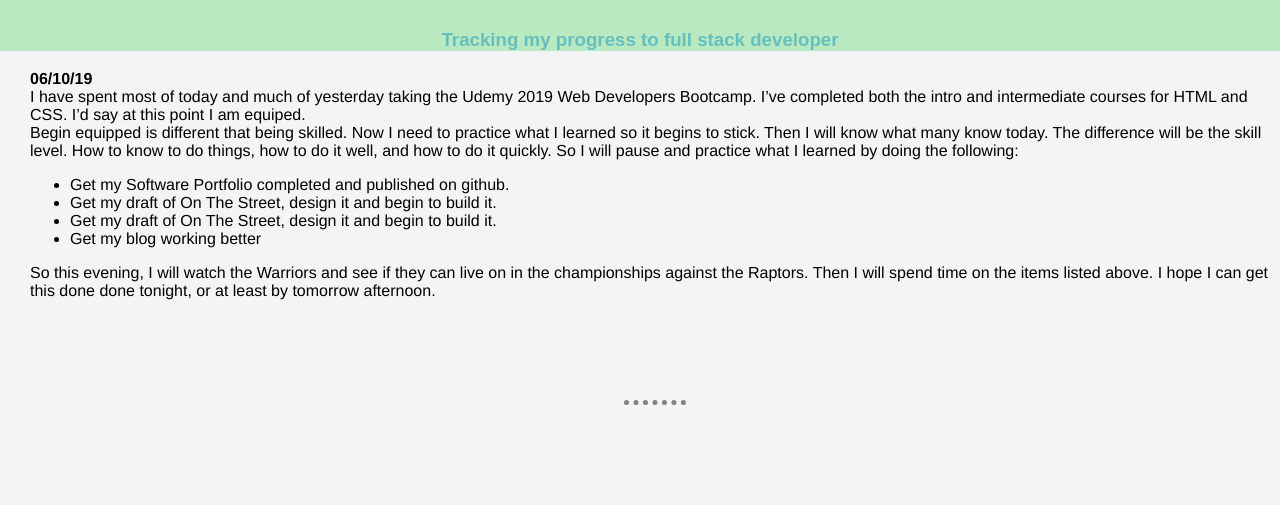
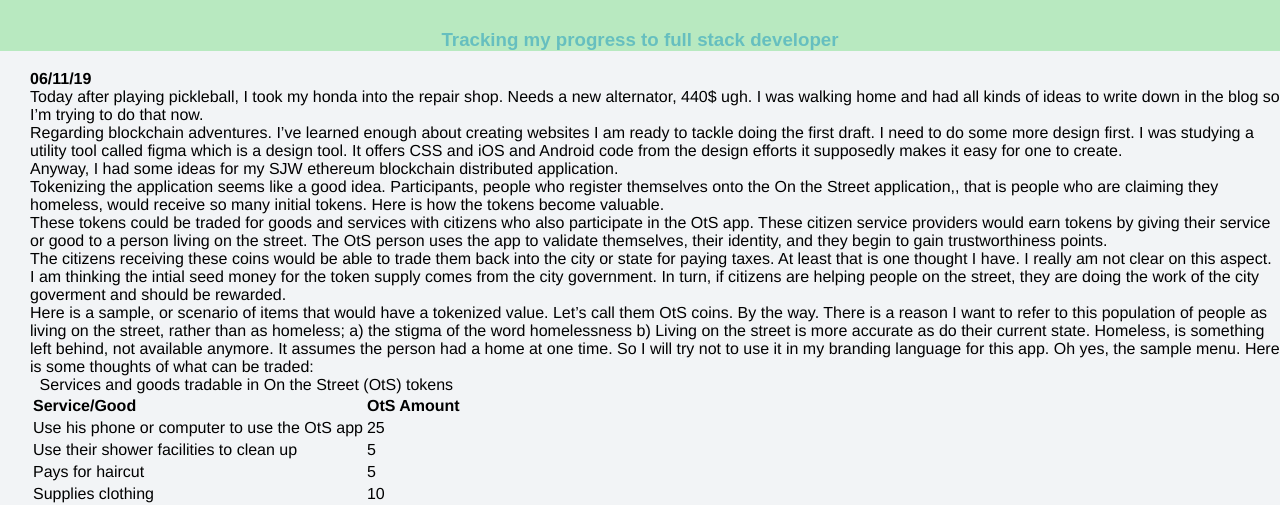
Before and after one commit to mikehinesworld/cv, a plain HTML site: page blog.html in a window 1280 px wide. Shown: the part 266-771 px from the top of the page. Drawn offline with Linux system fonts and the light colour scheme.

Commit message:
Cosmetic changes
hope it is getting better

```diff
--- a/blog.html
+++ b/blog.html
@@ -12,6 +12,68 @@
     <img class="blogpic" src="img/mikehines.jpg" alt="">
     <h2>Mike's Blog</h2>
     <h3>Tracking my progress to full stack developer</h3>
+  </div>
+  <div class="logentry">
+    <strong>06/11/19</strong>
+    <br>
+    Today after playing pickleball, I took my honda into the repair shop. Needs a new alternator, 440$ ugh. I was walking home and had all kinds of ideas to write down in the blog so I’m trying to do that now.
+    <br>
+    Regarding blockchain adventures. I’ve learned enough about creating websites I am ready to tackle doing the first draft. I need to do some more design first. I was studying a utility tool called figma which is a design tool. It offers CSS and iOS
+    and Android code from the design efforts it supposedly makes it easy for one to create.
+    <br>
+    Anyway, I had some ideas for my SJW ethereum blockchain distributed application.
+    <br>
+    Tokenizing the application seems like a good idea. Participants, people who register themselves onto the On the Street application,, that is people who are claiming they homeless, would receive so many initial tokens. Here is how the tokens
+    become valuable.
+    <br>
+
+    These tokens could be traded for goods and services with citizens who also participate in the OtS app. These citizen service providers would earn tokens by giving their service or good to a person living on the street. The OtS person uses the app
+    to validate themselves, their identity, and they begin to gain trustworthiness points.
+    <br>
+
+    The citizens receiving these coins would be able to trade them back into the city or state for paying taxes. At least that is one thought I have. I really am not clear on this aspect. I am thinking the intial seed money for the token supply comes
+    from the city government. In turn, if citizens are helping people on the street, they are doing the work of the city goverment and should be rewarded.
+    <br>
+
+    Here is a sample, or scenario of items that would have a tokenized value. Let’s call them OtS coins. By the way. There is a reason I want to refer to this population of people as living on the street, rather than as homeless; a) the stigma of the
+    word homelessness b) Living on the street is more accurate as do their current state. Homeless, is something left behind, not available anymore. It assumes the person had a home at one time. So I will try not to use it in my branding language for
+    this app. Oh yes, the sample menu. Here is some thoughts of what can be traded:
+    <br>
+    <table>
+      <caption>Services and goods tradable in On the Street (OtS) tokens</caption>
+      <thead>
+        <tr>
+          <th scope="col">Service/Good</th>
+          <th scope="col">OtS Amount</th>
+        </tr>
+      </thead>
+
+      <tr>
+        <td>Use his phone or computer to use the OtS app</td>
+        <td>25</td>
+      </tr>
+      <tr>
+        <td>Use their shower facilities to clean up</td>
+        <td>5</td>
+      </tr>
+      <tr>
+        <td>Pays for haircut</td>
+        <td>5</td>
+      </tr>
+      <tr>
+        <td>Supplies clothing</td>
+        <td>10</td>
+      </tr>
+      <tr>
+        <td>Provides shelter for night</td>
+        <td>25</td>
+      </tr>
+    </table>
+    <br>
+    The Ots person uses the app to maintain their identity information and optional data if they want help being connected to services and goods.
+    <br>
+    So, I have some ideas on my data requirements. I want to start prototyping an intial screen layout. Especially since creating websites is fresh in my mind. After that I will return to the training today. Next topic is Bootstrap. Whatever that is.
+    <hr>
   </div>
 
   <div class="logentry">
--- a/css/style.css
+++ b/css/style.css
@@ -83,9 +83,10 @@ hr {
   background-color: #b8e9c0;
   margin-bottom: 30px:
 }
-.blockchain {
-  width: 150px;
-  height: 150px;
+.mountain {
+  width: 250px;
+  height: 250px;
+  border-radius: 100%;
 
 }
 
```
Also changed, not shown: index.html (+1 -1 lines).
